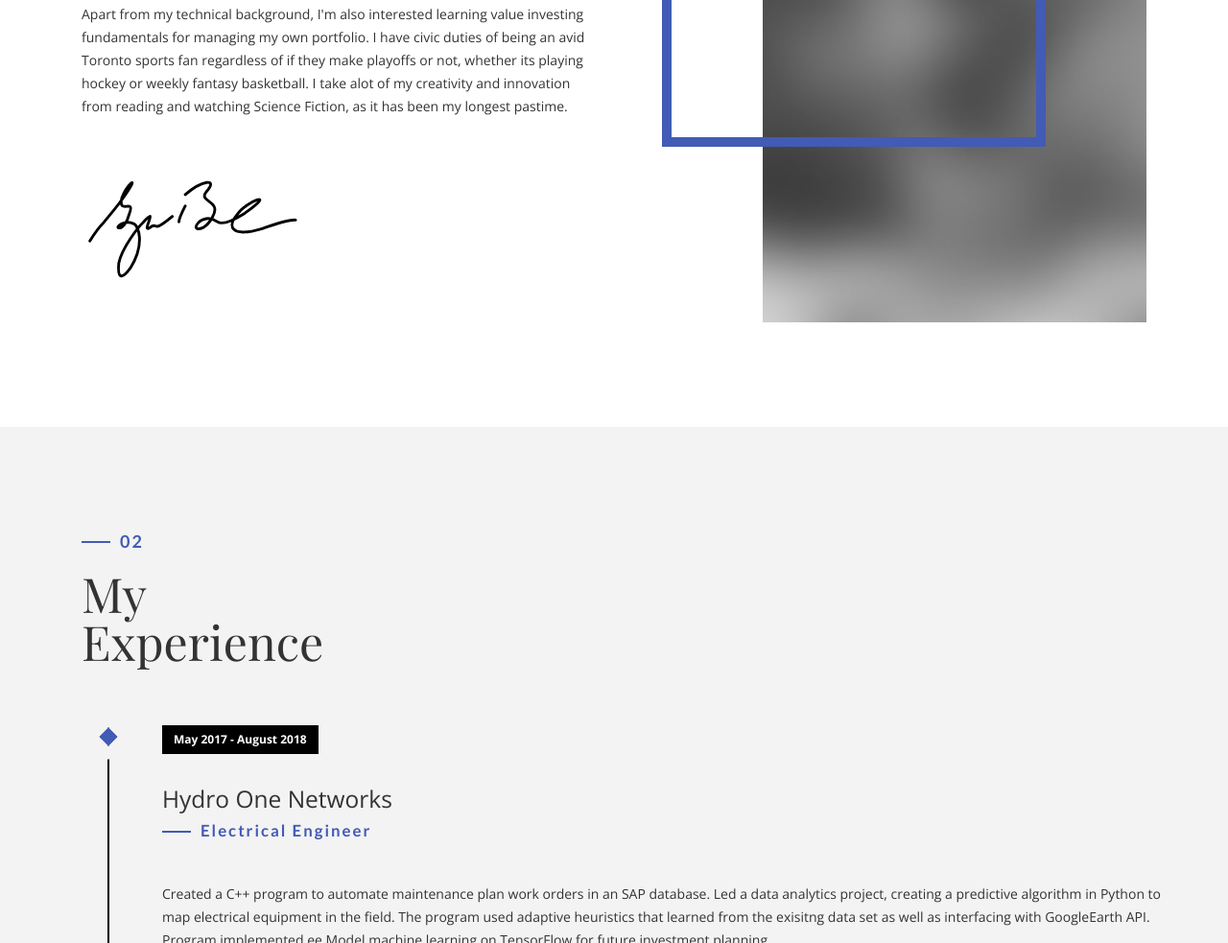
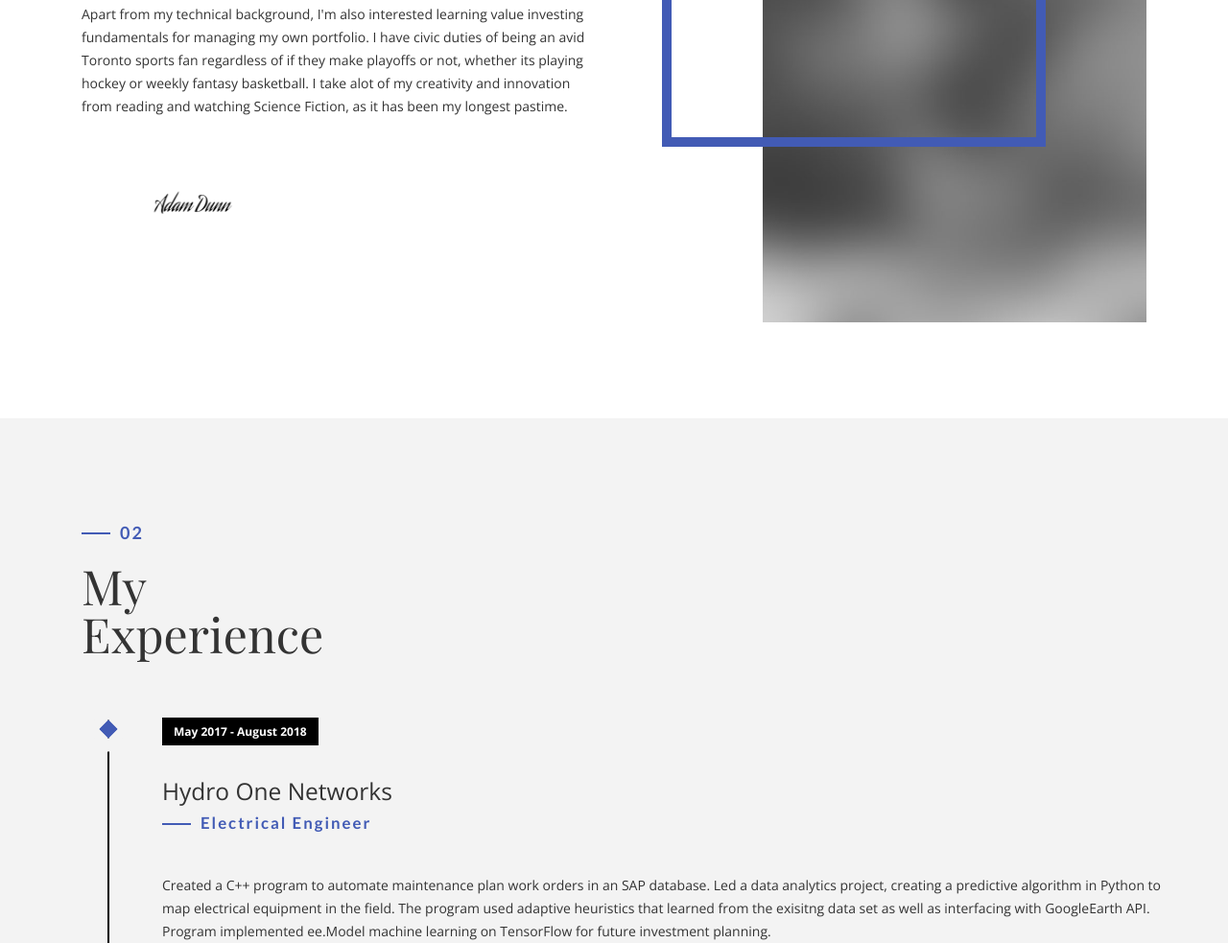
Before and after one commit to iiDuNoo/adamdunn, a plain HTML site: page index.html in a window 1280 px wide. Shown: the part 1187-2170 px from the top of the page at 96% size. Drawn offline with nearby package versions, Linux system fonts and the light colour scheme; files whose address does not match are found by name; a web font is replaced by a local one.

Commit message:
signature

```diff
--- a/index.html
+++ b/index.html
@@ -69,7 +69,7 @@
                 <div class="h-50"></div>
                 <p>I'm an Electrical Engineer graduate from Western University with 2 years of experience. I'm skilled in embedded systems software development and care about building creative, sustainable technologies for consumers. I have developed data analytic programs in space robotics as well as power equipment maintenance.</p>
                 <p>Apart from my technical background, I'm also interested learning value investing fundamentals for managing my own portfolio. I have civic duties of being an avid Toronto sports fan regardless of if they make playoffs or not, whether its playing hockey or weekly fantasy basketball. I take alot of my creativity and innovation from reading and watching Science Fiction, as it has been my longest pastime.</p>
-                <div class="h-50"></div> <img src="img/Signature.svg" width="230" alt="" />
+                <div class="h-50"></div> <img src="img/Signature.png" width="230" alt="" />
                 <div class="h-50"></div>
             </div>
             <div class="col-md-6 about-img-div">
```
Also changed, not shown: img/signature.png (added).
